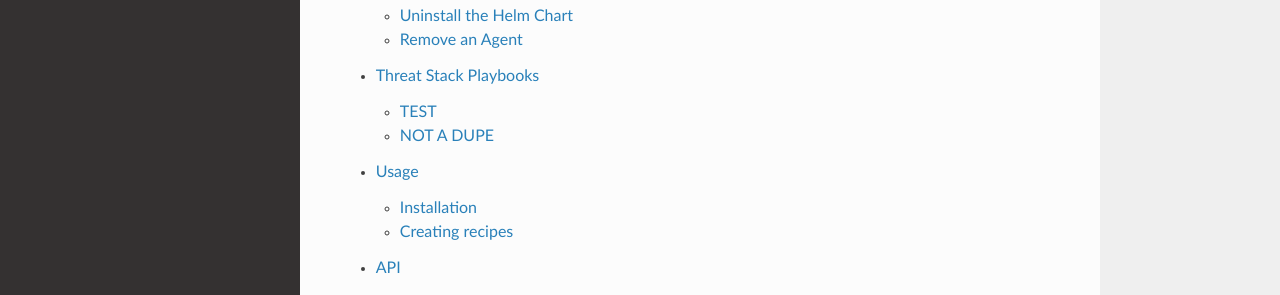
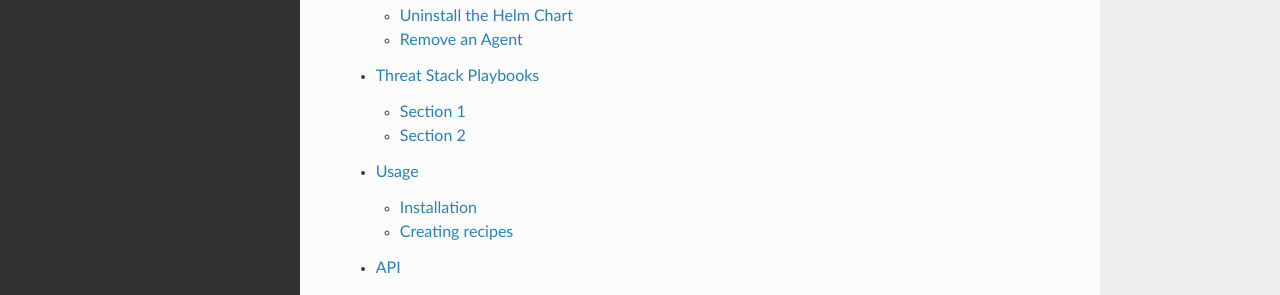
Before and after one commit to skrizzy16/rtdtest94, a Sphinx documentation site: the page built from docs/source/index.rst, in a window 1280 px wide and 900 px high, scrolled down 1331 px. Shown: the part 431-726 px from the top of the window. Built offline with Sphinx 7.4.7 and the Read the Docs theme 2.0.0, drawn with Linux system fonts in a browser that asks for light colours.

Commit message:
Update Threat Stack Playbooks.rst

```diff
--- a/docs/source/Threat Stack Playbooks.rst
+++ b/docs/source/Threat Stack Playbooks.rst
@@ -1,8 +1,8 @@
 Threat Stack Playbooks
 =====================================
 
-TEST
-------------
+Section 1
+---------
 
 TEST
 
@@ -10,5 +10,5 @@ TEST
 
 
 
-NOT A DUPE
-----------------
+Section 2
+---------
```
